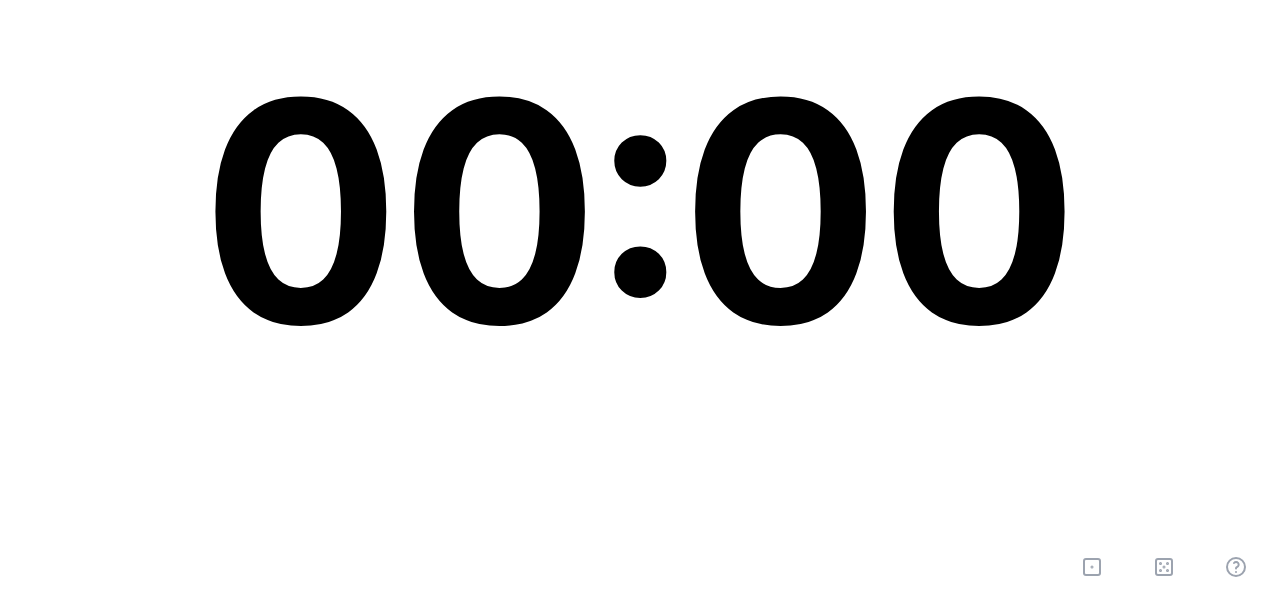
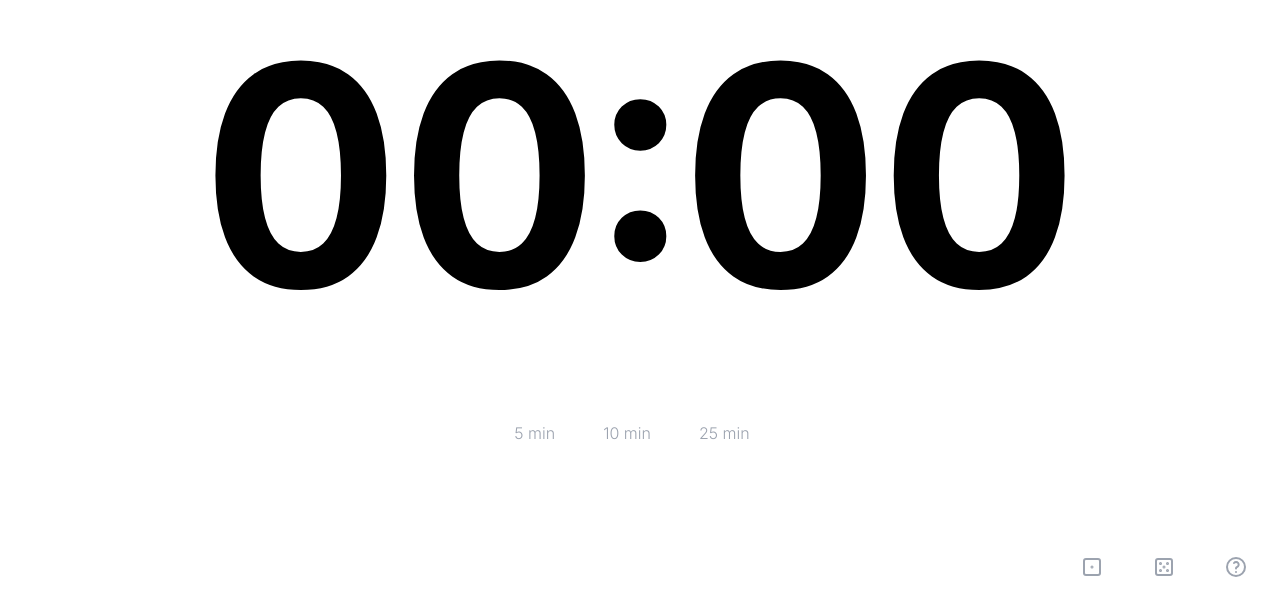
Before and after one commit to singuerinc/timer, a React (Vite) app: page / in a window 1280 px wide. Shown: the part 189-800 px from the top of the page. Built offline with nearby package versions, Linux system fonts and the light colour scheme.

Commit message:
feat: presets 5, 10, 25

```diff
--- a/src/App.tsx
+++ b/src/App.tsx
@@ -24,6 +24,24 @@ function App() {
     clearTimeout(stopIntentRef.current);
   }, []);
 
+  const startWith5 = useCallback(() => {
+    stop();
+    add5();
+    start();
+  }, [add5, start, stop]);
+
+  const startWith10 = useCallback(() => {
+    stop();
+    [0, 1].forEach(() => add5());
+    start();
+  }, [add5, start, stop]);
+
+  const startWith25 = useCallback(() => {
+    stop();
+    [0, 1, 2, 3, 4].forEach(() => add5());
+    start();
+  }, [add5, start, stop]);
+
   useHotkeys("esc", () => void stop());
   useHotkeys("0", () => void stop());
   useHotkeys("space", () => void start());
@@ -47,6 +65,32 @@ function App() {
           onPointerUp={stopIntent}
         >
           <div className="text-[24vw] font-bold">{format(accumulated, "mm:ss")}</div>
+          <div className="flex justify-center">
+            <button
+              type="button"
+              title="Start with 5 minutes"
+              className="mr-4 mb-4 rounded-md p-4 font-light text-gray-400 transition-all hover:bg-black/10 hover:text-gray-600 active:scale-90 dark:text-gray-700 dark:hover:bg-white/5 dark:hover:text-gray-600"
+              onClick={startWith5}
+            >
+              5 min
+            </button>
+            <button
+              type="button"
+              title="Start with 10 minutes"
+              className="mr-4 mb-4 rounded-md p-4 font-light text-gray-400 transition-all hover:bg-black/10 hover:text-gray-600 active:scale-90 dark:text-gray-700 dark:hover:bg-white/5 dark:hover:text-gray-600"
+              onClick={startWith10}
+            >
+              10 min
+            </button>
+            <button
+              type="button"
+              title="Start with 25 minutes"
+              className="mr-4 mb-4 rounded-md p-4 font-light text-gray-400 transition-all hover:bg-black/10 hover:text-gray-600 active:scale-90 dark:text-gray-700 dark:hover:bg-white/5 dark:hover:text-gray-600"
+              onClick={startWith25}
+            >
+              25 min
+            </button>
+          </div>
         </div>
         <div className="absolute bottom-0 right-0 text-2xl">
           <div className="flex w-full">
```
